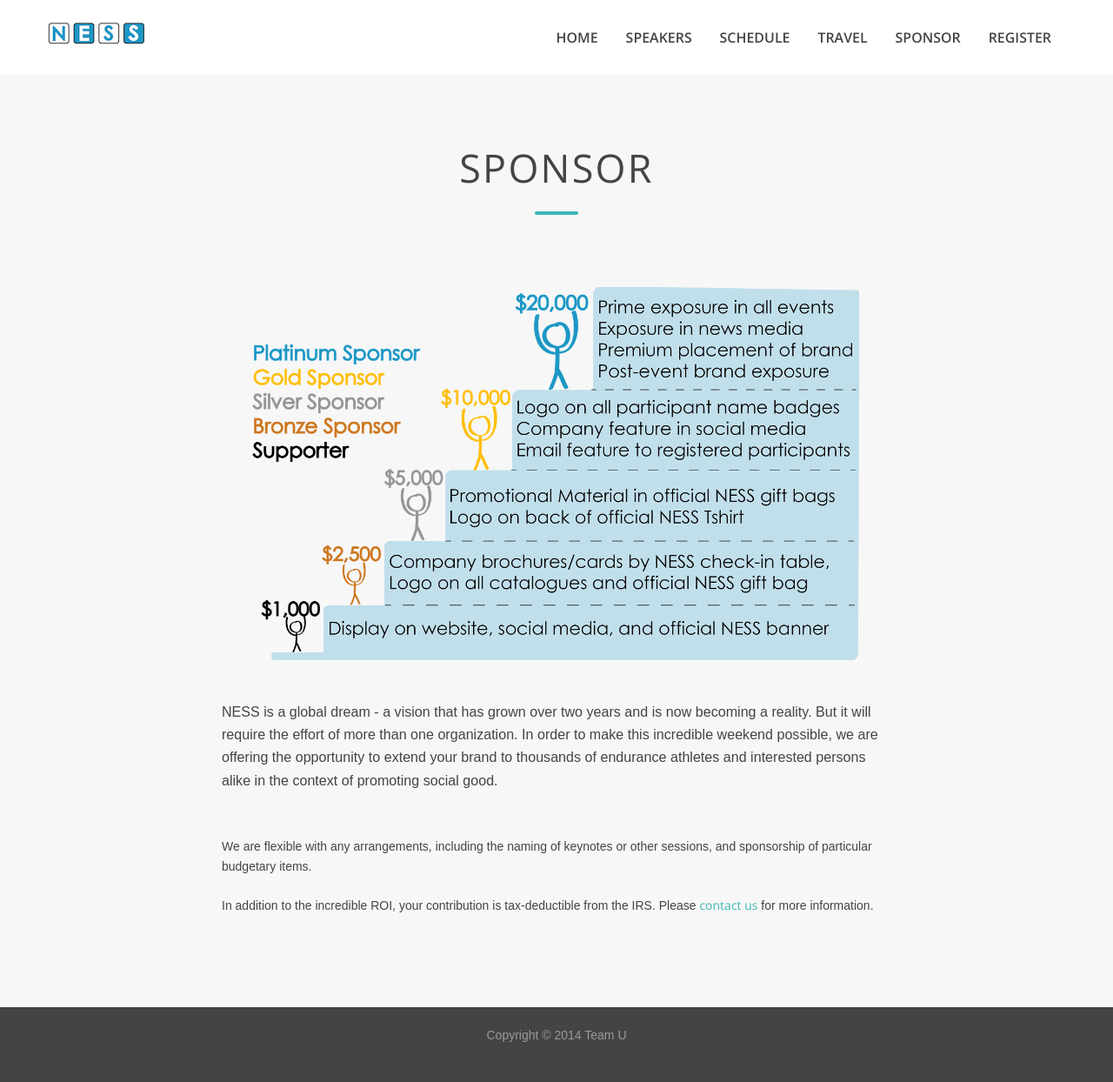
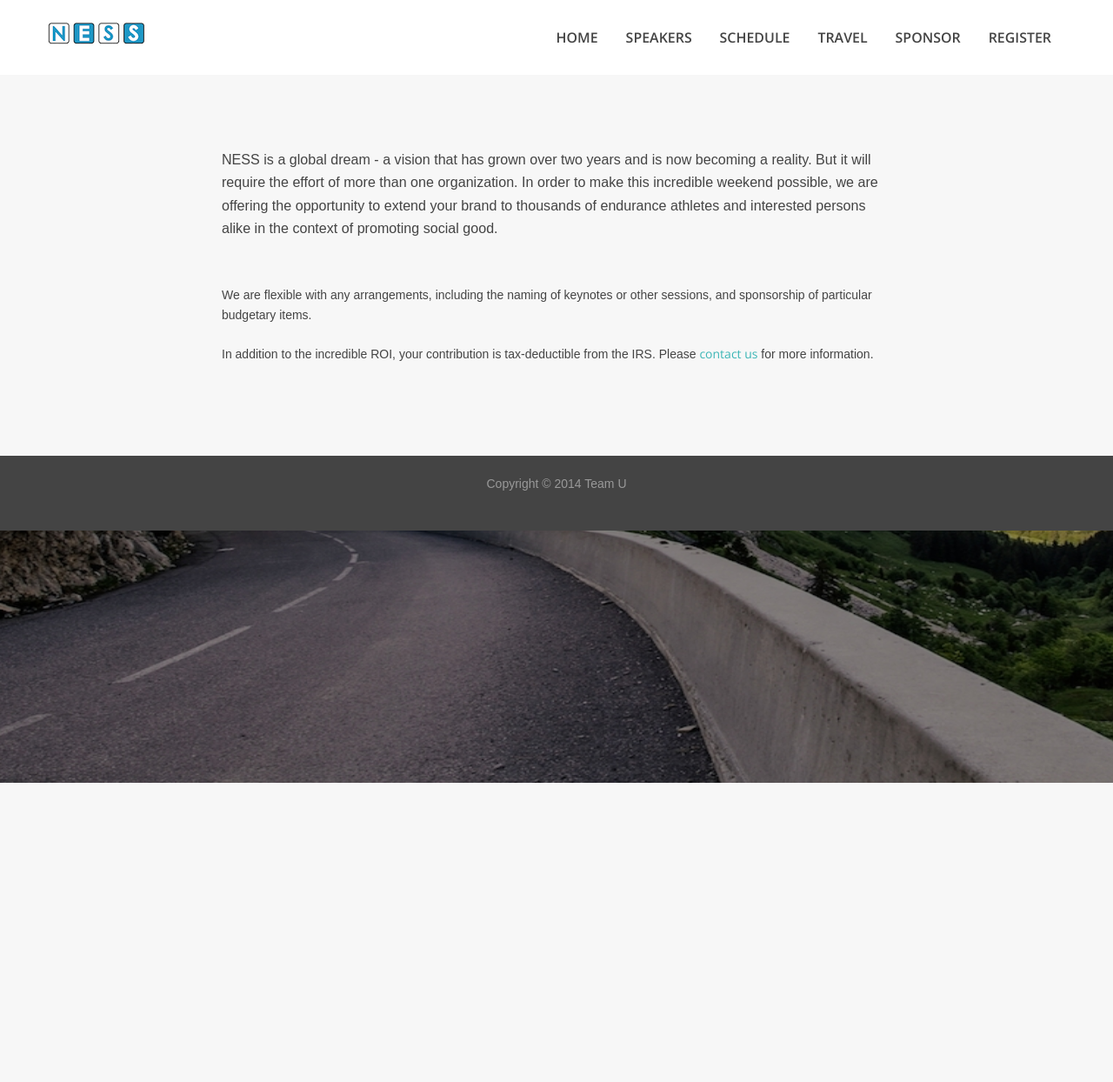
Before and after one commit to teamuness/teamuness.github.io, a Jekyll site: the page built from sponsor/index.md, in a window 1280 px wide. Shown: the whole page at 87% size. Built offline with Jekyll 4.4.1, drawn with Linux system fonts in a browser that asks for light colours; after the commit the page ends 900 px from its top, so only the background shows below that.

Commit message:
Update index.md

```diff
--- a/sponsor/index.md
+++ b/sponsor/index.md
@@ -8,22 +8,11 @@ layout: default
     <div class="container">
       <div class="row">
         <div class="span12">
-
-        <center>
-            <h1 class="section-title">Sponsor</h1><br /><br /><br />
-            <img style="width:700px" src="/static/sponsor.png" />
-        </center>
-
-        <br />
-        <br />
-
-
         <div class="row-fluid">
         <div class="span2">
             <br />
         </div>
         <div class="span8">
-
 
             <h4 class="dark">NESS is a global dream - a vision that has grown over two years and is now becoming a reality. But it will require the effort of more than one organization. In order to make this incredible weekend possible, we are offering the opportunity to extend your brand to thousands of endurance athletes and interested persons alike in the context of promoting social good.</h4>
             <br /><br />
```
